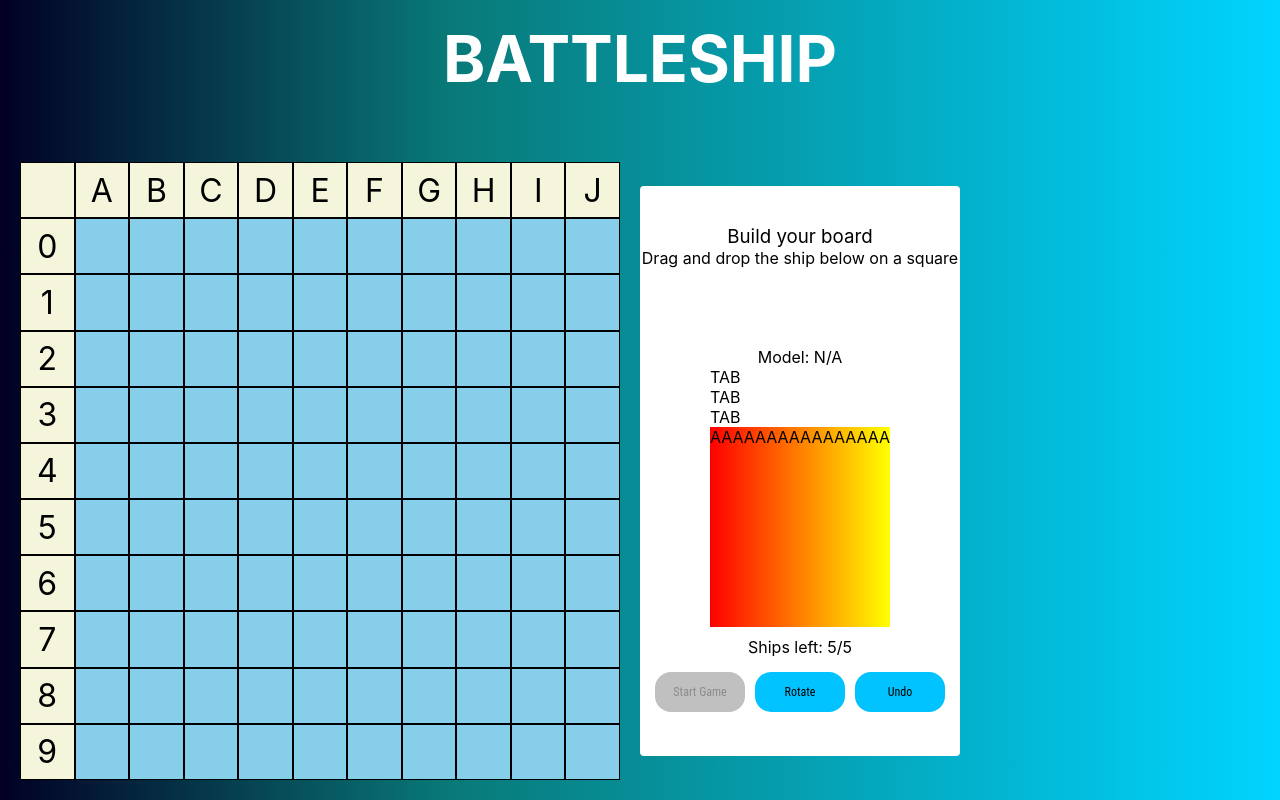
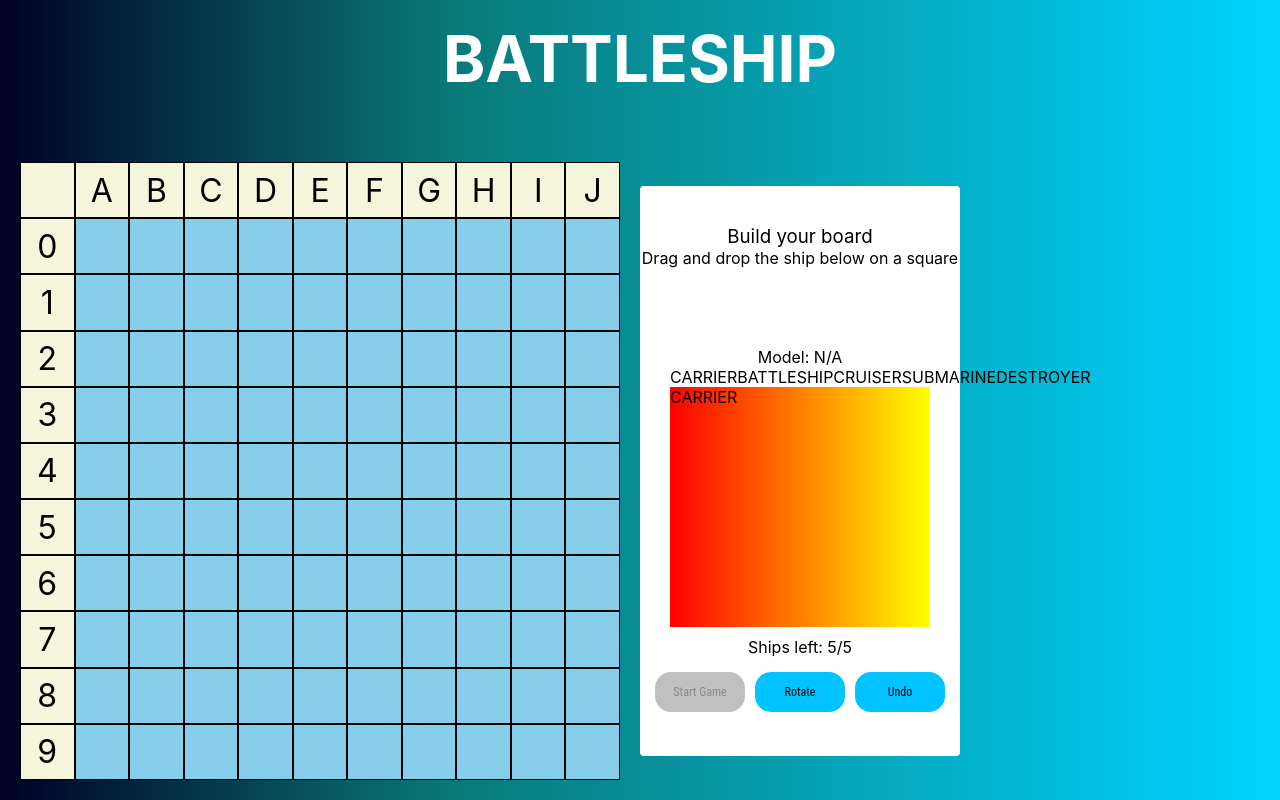
Before and after one commit to diballesteros/battleship, a React (Create React App) app: page / in a window 1280 px wide. Built offline with nearby package versions, Linux system fonts and the light colour scheme.

Commit message:
Continued tabs adjustments

```diff
--- a/src/components/Tabs/Tabs.module.scss
+++ b/src/components/Tabs/Tabs.module.scss
@@ -0,0 +1,18 @@
+.tabs {
+  display: flex;
+  flex-flow: column nowrap;
+  height: 100%;
+  width: 100%;
+
+  .options {
+    display: flex;
+    flex-flow: row nowrap;
+    justify-content: space-evenly;
+  }
+
+  .content {
+    position: relative;
+    flex: 1;
+    overflow-x: hidden;
+  }
+}
--- a/src/components/Tabs/Tabs.tsx
+++ b/src/components/Tabs/Tabs.tsx
@@ -1,29 +1,13 @@
 import React, { useState } from 'react';
 import { animated, useTransition } from 'react-spring';
+import { SHIPSTORE } from 'constants/constant';
+import styles from './Tabs.module.scss';
 
 const Tabs: React.FC = () => {
   const [currentTab, setCurrentTab] = useState(0);
   const [previousTab, setPreviousTab] = useState(0);
 
-  const items = [
-    {
-      label: 'TAB',
-      key: 1,
-      component: 'AAAAAAAAAAAAAAAA',
-    },
-    {
-      label: 'TAB',
-      key: 2,
-      component: 'BBBBBBBBBBBBBBBBBBBBBBBBBBBBBBBBBBBBBBBBBBBBB',
-    },
-    {
-      label: 'TAB',
-      key: 3,
-      component: 'CCCCCCCCCCCCCCCCCCCCCCCCCCCCCCCCCCCCCCCCCCCC',
-    },
-  ];
-
-  const transitions = useTransition(items[currentTab], null, {
+  const transitions = useTransition(SHIPSTORE[currentTab], (e) => e.model, {
     unique: true,
     from: () => {
       return {
@@ -45,28 +29,28 @@ const Tabs: React.FC = () => {
   });
   if (currentTab !== previousTab) setPreviousTab(currentTab);
   return (
-    <div>
-      <div>
-        {items.map((el, index) => {
+    <div className={styles.tabs}>
+      <div className={styles.options}>
+        {SHIPSTORE.map((el, index) => {
           return (
             <div key={`tab-${index + 1}`} onClick={() => setCurrentTab(index)} role="presentation">
-              {el.label}
+              {el.model}
             </div>
           );
         })}
       </div>
-      <div style={{ overflowX: 'auto', position: 'relative' }}>
+      <div className={styles.content}>
         {transitions.map(({ item, key, props }) => (
           <animated.div
             key={key}
             style={{
               ...props,
               width: '100%',
-              height: '200px',
+              height: '100%',
               background: 'linear-gradient(to right, red , yellow)',
             }}
           >
-            {item.component}
+            {item.model}
           </animated.div>
         ))}
       </div>
--- a/src/components/game/Game.tsx
+++ b/src/components/game/Game.tsx
@@ -2,7 +2,7 @@
 import React, { useReducer } from 'react';
 import { toast } from 'react-toastify';
 import _ from 'lodash';
-import { GameState, GameActions, Ship } from 'constants/Types';
+import { GameState, GameActions, TShip } from 'constants/Types';
 import { INITIAL_STATE, FIRSTCOLUMNSQUARES, LASTCOLUMNSQUARES } from 'constants/constant';
 import Factory from 'containers/Factory/Factory';
 import NewGameBoard from 'components/NewGameBoard/NewGameBoard';
--- a/src/constants/constant.ts
+++ b/src/constants/constant.ts
@@ -1,4 +1,4 @@
-import { GameState } from './Types';
+import { GameState, TFactoryShip } from './Types';
 
 // Game
 export const FIRSTCOLUMNSQUARES = [0, 10, 20, 30, 40, 50, 60, 70, 80, 90];
@@ -9,30 +9,26 @@ export const LETTERROW = [' ', 'A', 'B', 'C', 'D', 'E', 'F', 'G', 'H', 'I', 'J']
 export const NUMBERCOLUMN = ['0', '1', '2', '3', '4', '5', '6', '7', '8', '9'];
 
 // ShipFactory.js
-export const SHIPSTORE = [
+export const SHIPSTORE: TFactoryShip[] = [
   {
-    model: 'Carrier',
+    model: 'CARRIER',
     size: 5,
   },
   {
-    model: 'Battleship',
+    model: 'BATTLESHIP',
     size: 4,
   },
   {
-    model: 'Cruiser',
+    model: 'CRUISER',
     size: 3,
   },
   {
-    model: 'Submarine',
+    model: 'SUBMARINE',
     size: 3,
   },
   {
-    model: 'Destroyer',
+    model: 'DESTROYER',
     size: 2,
-  },
-  {
-    model: '',
-    size: 0,
   },
 ];
 
```
Also changed, not shown: src/constants/Types.ts (+16 -11 lines), src/containers/Factory/Factory.tsx (+0 -9 lines).
